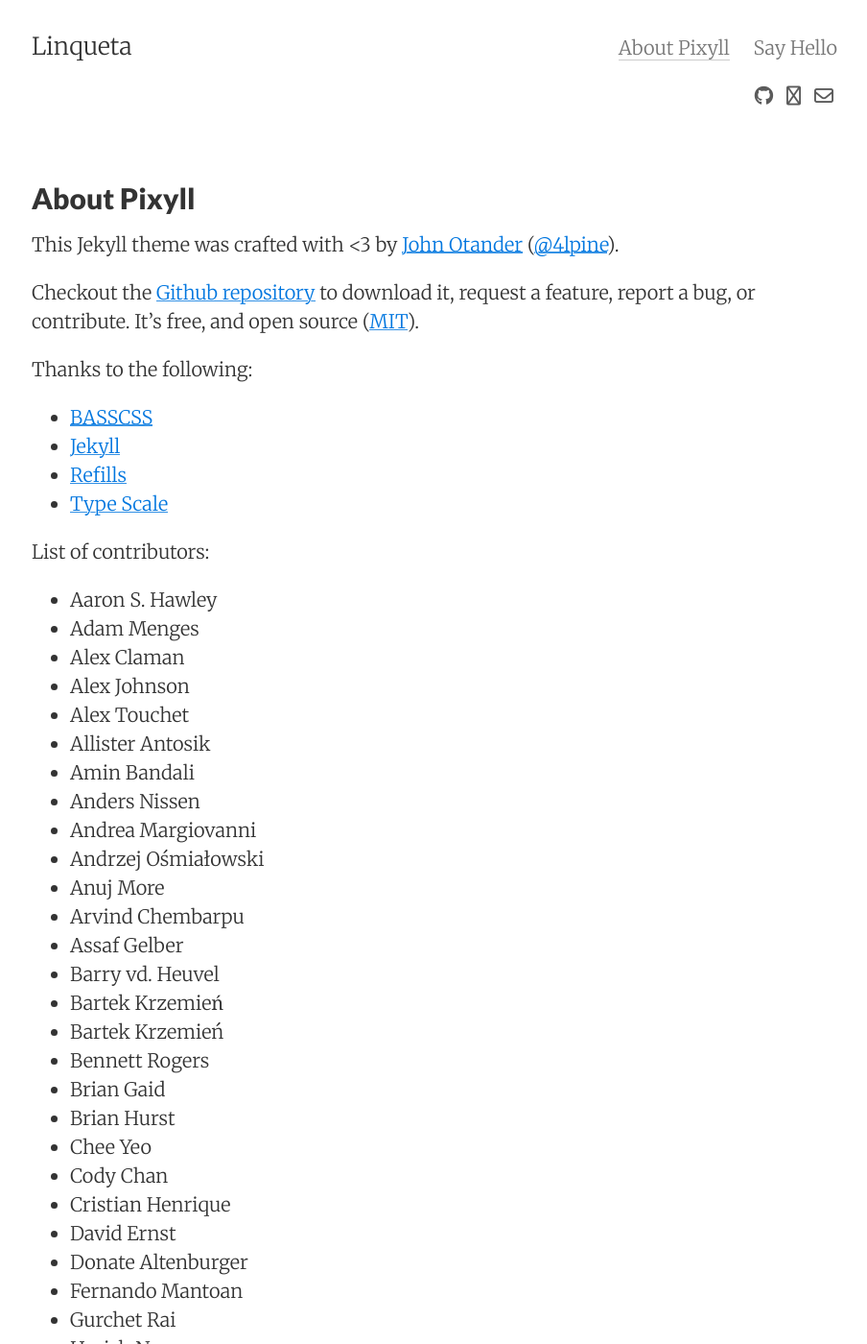
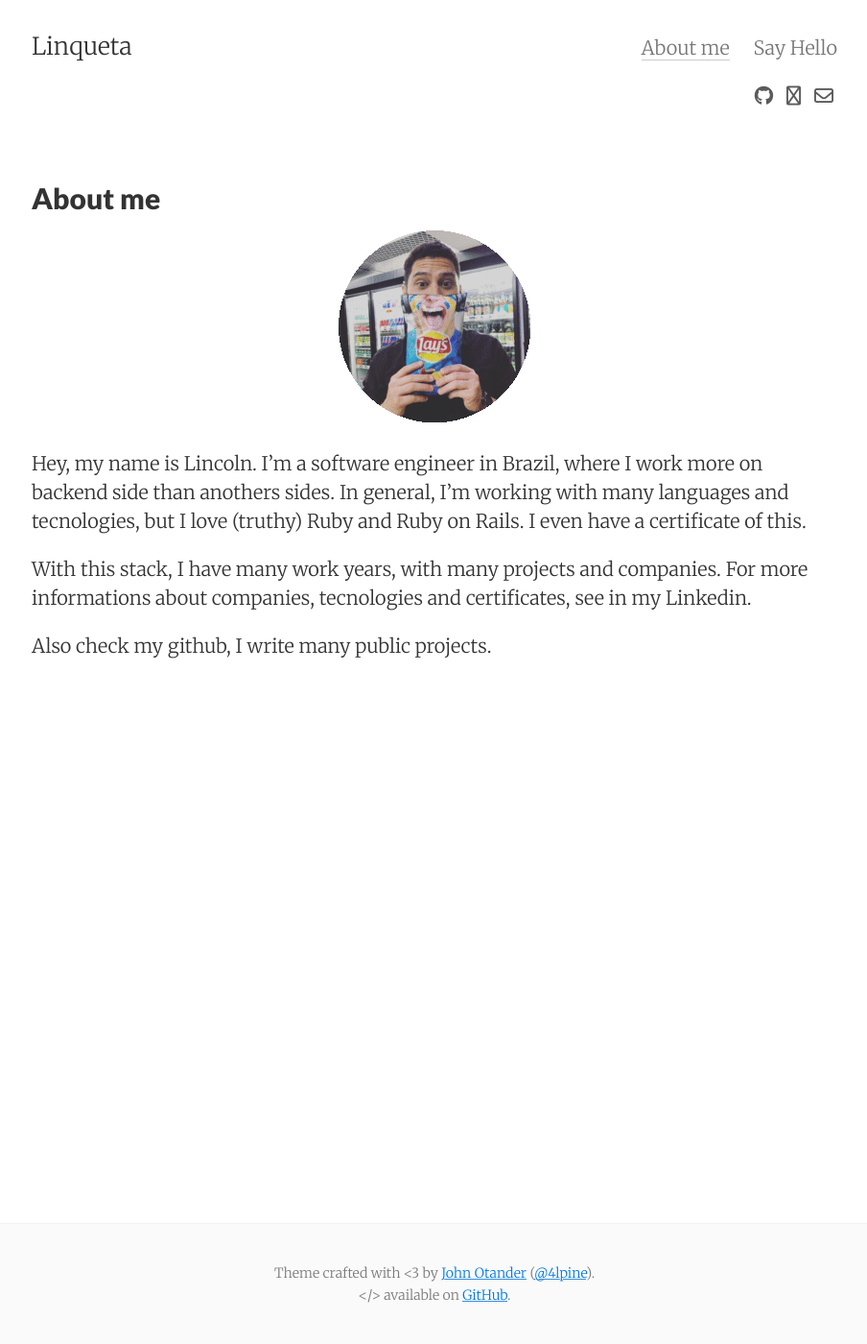
Before and after one commit to linqueta/blog, a Jekyll site: the page built from about.md, in a window 1280 px wide and 1400 px high. Shown: the whole window at 96% size, without its empty margins (187-1091 px from the left). Built offline with Jekyll 4.4.1, drawn with Linux system fonts in a browser that asks for light colours; nearby versions of some CDN libraries; some of the changed text lies outside the part shown.

Commit message:
write about section

```diff
--- a/_includes/head.html
+++ b/_includes/head.html
@@ -62,7 +62,7 @@
     <meta property="og:url" content="{{ site.url }}{{ page.url }}">
     <meta property="og:site_name" content="{{ site.title | xml_escape }}">
     {% if site.post_preview_image %}
-    <meta property="og:image" content="{{ site.url }}/images/me.jpeg">
+    <meta property="og:image" content="{{ site.url }}/images/me.png">
     {% endif %}
 
     <!-- Twitter Card -->
@@ -75,7 +75,7 @@
     <meta name="twitter:description" content="{% if page.summary %}{{ page.summary }}{% else %}{{ site.description }}{% endif %}" />
     <meta name="twitter:url" content="{{ site.url }}{{ page.url }}" />
     {% if site.post_preview_image %}
-    <meta name="twitter:image" content="{{ site.url }}/images/me.jpeg" />
+    <meta name="twitter:image" content="{{ site.url }}/images/me.png" />
     {% endif %}
 
     <!-- Icons -->
--- a/_includes/post_footer.html
+++ b/_includes/post_footer.html
@@ -1,5 +1,5 @@
 <div class="py2 post-footer">
-  <img src="{{ site.baseurl }}/images/me.jpeg" alt="John Otander" class="avatar" />
+  <img src="{{ site.baseurl }}/images/me.png" alt="John Otander" class="avatar" />
   <p>
     Pixyll is an open-source Jekyll theme that's built by <a href="http://johnotander.com">John Otander</a>.
     When he's not writing code and building things, he likes to ski. A. Lot.
--- a/about.md
+++ b/about.md
@@ -1,87 +1,15 @@
 ---
 layout: page
-title: About Pixyll
+title: About me
 permalink: /about/
 tags: about
 ---
 
-This Jekyll theme was crafted with <3 by [John Otander](http://johnotander.com)
-([@4lpine](https://twitter.com/4lpine)).
+{:.center}
+![desk]({{ site.baseurl }}/images/me_200x200.png)
 
-Checkout the [Github repository](https://github.com/johnotander/pixyll) to download it,
-request a feature, report a bug, or contribute. It's free, and open source
-([MIT](http://opensource.org/licenses/MIT)).
+Hey, my name is Lincoln. I'm a software engineer in Brazil, where I work more on backend side than anothers sides. In general, I'm working with many languages and tecnologies, but I love (truthy) Ruby and Ruby on Rails. I even have a certificate of this.
 
-Thanks to the following:
+With this stack, I have many work years, with many projects and companies. For more informations about companies, tecnologies and certificates, see in my Linkedin.
 
-* [BASSCSS](http://basscss.com)
-* [Jekyll](http://jekyllrb.com)
-* [Refills](http://refills.bourbon.io/)
-* [Type Scale](http://type-scale.com/)
-
-List of contributors:
-
-- Aaron S. Hawley
-- Adam Menges
-- Alex Claman
-- Alex Johnson
-- Alex Touchet
-- Allister Antosik
-- Amin Bandali
-- Anders Nissen
-- Andrea Margiovanni
-- Andrzej Ośmiałowski
-- Anuj More
-- Arvind Chembarpu
-- Assaf Gelber
-- Barry vd. Heuvel
-- Bartek Krzemień
-- Bartek Krzemień
-- Bennett Rogers
-- Brian Gaid
-- Brian Hurst
-- Chee Yeo
-- Cody Chan
-- Cristian Henrique
-- David Ernst
-- Donate Altenburger
-- Fernando Mantoan
-- Gurchet Rai
-- Harish Narayanan
-- Jehan Tremback
-- Jiaxi Gu (Isaac)
-- John Otander
-- Jordan Danielewski
-- Josh Buxton
-- Kirill Kulikov
-- Kyle Maxwell
-- Marta Sztybor
-- Martin Wagner
-- Matthew Graybosch
-- Maxim Tsoy
-- Mete Balci
-- Mike Lloyd
-- Mikhail Grachev
-- mindwind
-- Nick Rakochy
-- Nikolay Georgiev
-- Oliver Hamlet
-- Onur (e0i)
-- Praveer Gupta
-- Rassol (Karmeye)
-- Ricky Han
-- Roberto Pesando
-- Ryan Jacobs
-- Scott Martin
-- Selim Eren Bekçe
-- Shruti Rijhwani
-- Steef Hegeman
-- Tehmasp Chaudhri
-- Thomas Galvin
-- Timothy Gu
-- Tom Kraak
-- Vishnu Ks
-- Vladislav Arbatov
-- Yaroslav Yadrishnikov
-- Yee Chie Tu
-- Yeou Chien
+Also check my github, I write many public projects.
```
Also changed, not shown: images/me.jpeg (deleted), images/me.png (added), images/me_200x200.png (added).
